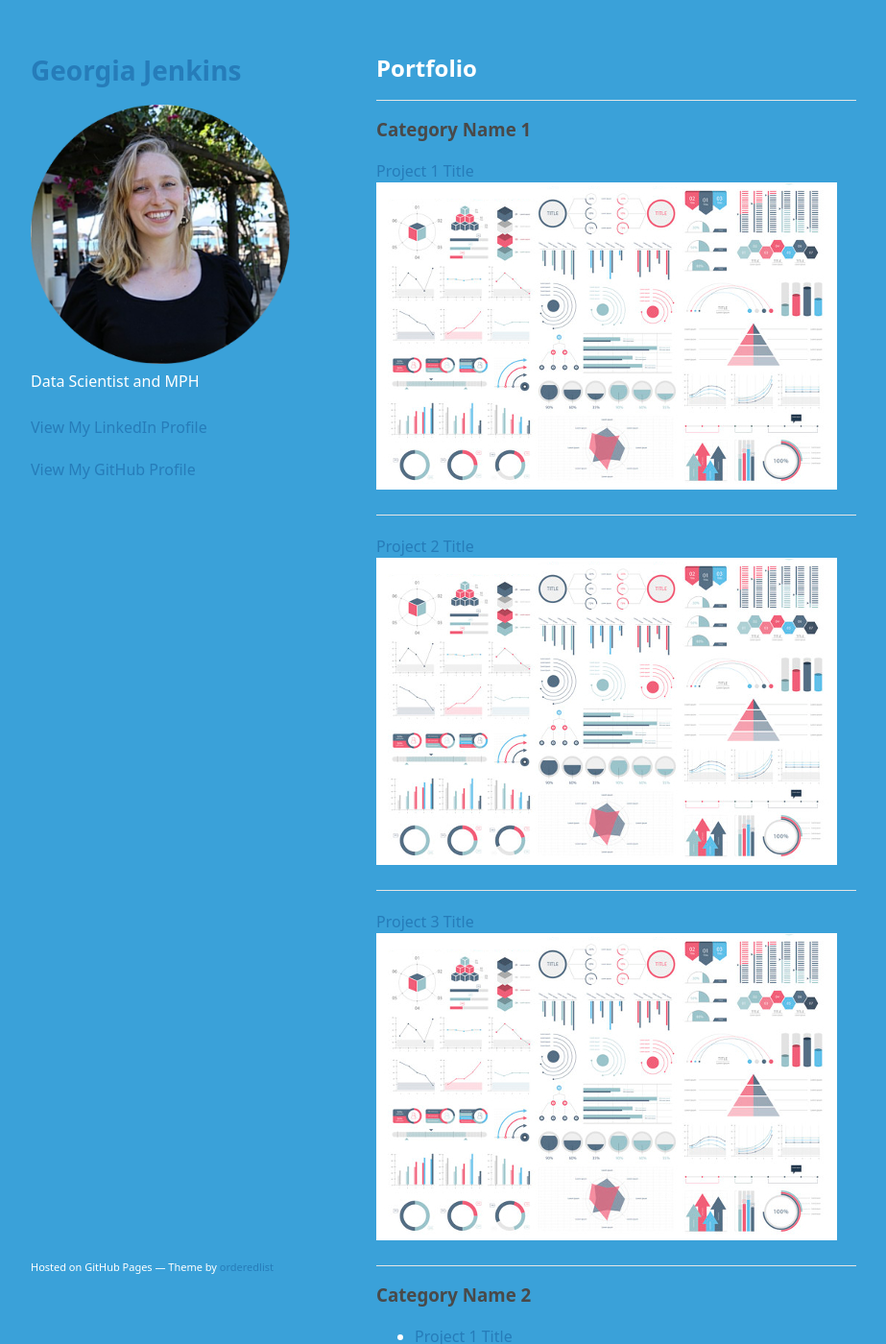
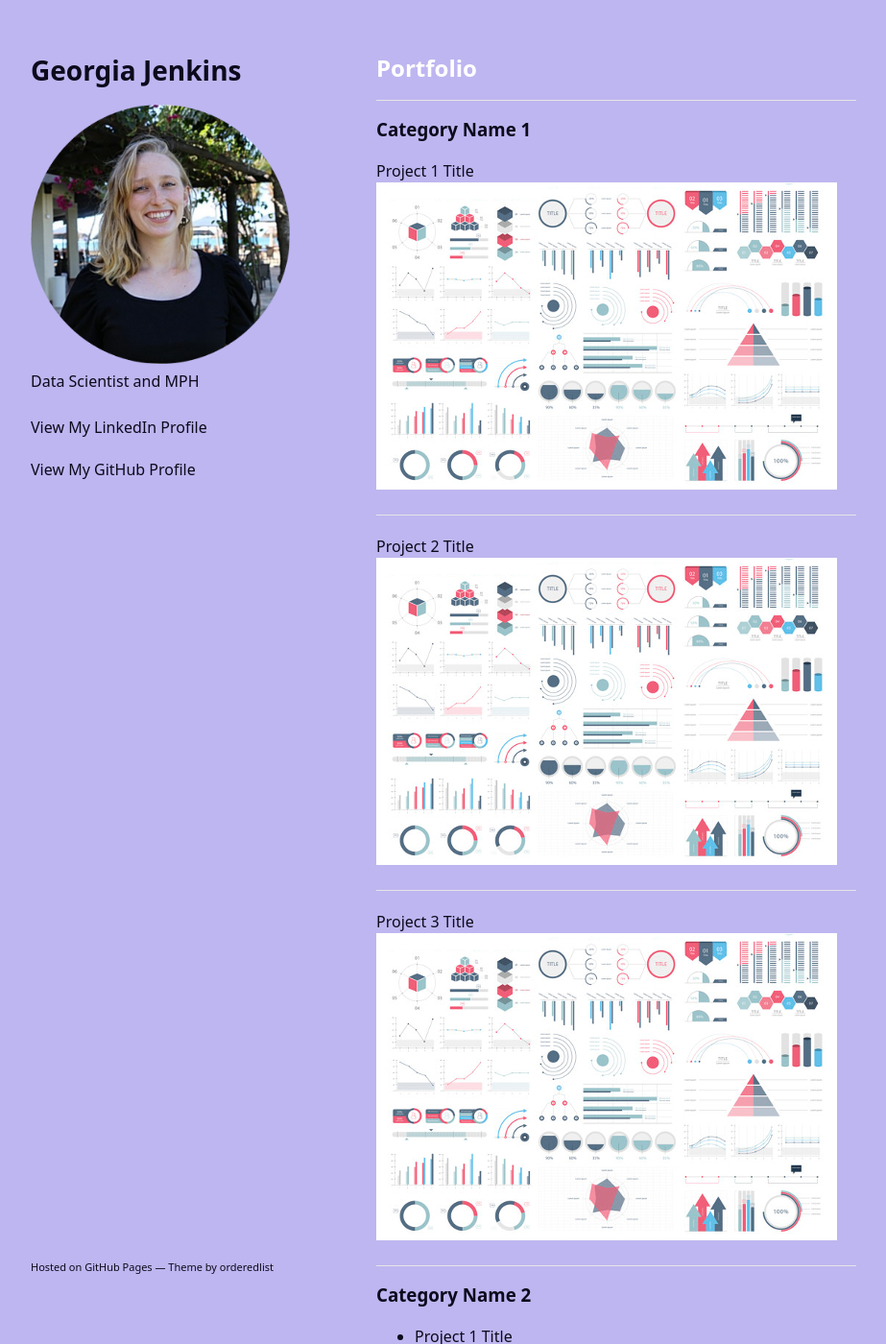
Before and after one commit to geojenk/geojenk.github.io, a Jekyll site: the page built from index.md, in a window 1280 px wide and 1400 px high. Shown: the whole window at 96% size, without its empty margins (178-1101 px from the left). Built offline with Jekyll 4.4.1, drawn with Linux system fonts in a browser that asks for light colours; our own code applies the rules of GitHub Pages for plain Markdown files; a script that is not in the unit is left out.

Commit message:
Update style.css

```diff
--- a/assets/css/style.css
+++ b/assets/css/style.css
@@ -1,13 +1,13 @@
 body {
-  background-color: #3aa1d9	;
+  background-color: #beb6f0	;
   padding:50px;
   font: 16px/1.5 "Noto Sans", "Helvetica Neue", Helvetica, Arial, sans-serif;
-  color:#FFF;
+  color:#0c0a1c;
   font-weight:400;
 }
 
 h1, h2, h3, h4, h5, h6 {
-  color:#000;
+  color:#0c0a1c;
   margin:0 0 20px;
 }
 
@@ -28,28 +28,28 @@ h2 {
 }
 
 h3, h4, h5, h6 {
-  color:#494949;
+  color:#0c0a1c;
 }
 
 a {
-  color:#267CB9;
+  color:#0c0a1c;
   text-decoration:none;
 }
 
 a:hover, a:focus {
-  color:#069;
+  color:#1e09ba;
   font-weight: bold;
 }
 
 a small {
   font-size:11px;
-  color:#777;
+  color:#0c0a1c;
   margin-top:-0.3em;
   display:block;
 }
 
 a:hover small {
-  color:#777;
+  color:#1e09ba;
 }
 
 .wrapper {
@@ -58,7 +58,7 @@ a:hover small {
 }
 
 blockquote {
-  border-left:1px solid #e5e5e5;
+  border-left:1px solid #0c0a1c;
   margin:0;
   padding:0 0 0 20px;
   font-style:italic;
```
